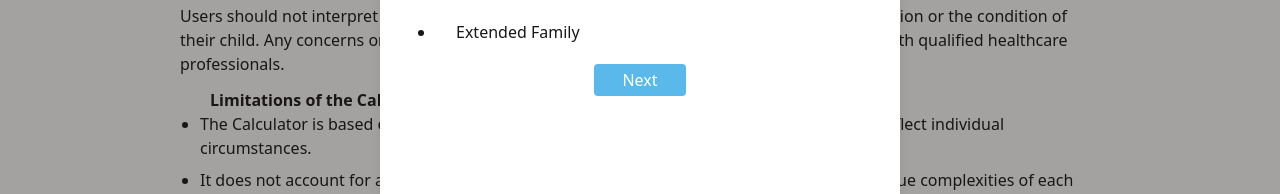
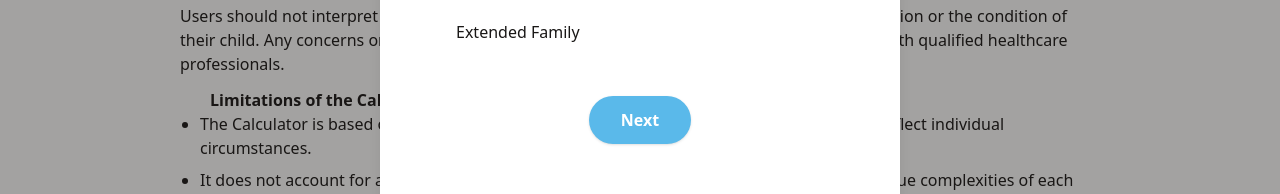
Before and after one commit to mhyneman8/heart-connected, a Next.js app: page /calculator in a window 1280 px wide. Both pictures are taken after a click on the button "Start the Risk Calculator". Shown: the part 832-1026 px from the top of the page. Built offline with nearby package versions, Linux system fonts and the light colour scheme.

Commit message:
pull out styles

```diff
--- a/components/Calc.tsx
+++ b/components/Calc.tsx
@@ -1,10 +1,12 @@
 import { ReactEventHandler, useState } from 'react';
 import RiskAnswer from '@/components/RiskAnswers';
 import calcQuestions from '@/content/calculatorQuestions';
+import styles from './styles.module.css';
 
 type Props = {
 	setShowCalculator: React.Dispatch<React.SetStateAction<boolean>>;
 };
+
 export default function Calc({ setShowCalculator }: Props) {
 	const [selectedAnswerIndex, setSelectedAnswerIndex] = useState<null | number>(null);
 	const [score, setScore] = useState<number>(0);
@@ -15,7 +17,7 @@ export default function Calc({ setShowCalculator }: Props) {
 	const questions = calcQuestions;
 	const { question, choices, questionNumber } = questions[activeQuestion];
 
-	const selectedAnswerStyles = 'bg-indigo border-purple w-fit px-5 mb-4 py-1 rounded hover:cursor-pointer';
+	const selectedAnswerStyles = 'bg-indigo border-purple w-fit px-5 mb-4 py-1 rounded-full hover:cursor-pointer';
 
 	const handleSelected = (value: number, index: number) => {
 		setSelectedAnswer(value);
@@ -43,6 +45,7 @@ export default function Calc({ setShowCalculator }: Props) {
 	};
 
 	const handleClose = () => {
+		console.log('clicked');
 		document.querySelector('body')!.style.overflow = 'auto';
 		setShowCalculator(false);
 	};
@@ -53,7 +56,7 @@ export default function Calc({ setShowCalculator }: Props) {
 			<div className='overflow-y-auto fixed max-w-[520px] inset-0 z-50 outline-none focus:outline-none border-0 my-10 mx-auto w-max-[500px] p-8 rounded-lg shadow-lg flex flex-col bg-white outline-none focus:outline-none'>
 				<button
 					className='absolute right-20'
-					onClick={() => handleClose}
+					onClick={() => handleClose()}
 				>
 					X
 				</button>
@@ -64,7 +67,7 @@ export default function Calc({ setShowCalculator }: Props) {
 						{/* Total (for testing purposes): {score} */}
 						<div className='w-full flex justify-center items-center mt-10'>
 							<button
-								className='text-white font-bold px-8 py-3 rounded-full m-auto bg-cyan shadow hover:shadow-lg outline-none focus:outline-none mb-4'
+								className={styles.primaryBtn}
 								onClick={() => startOver()}
 							>
 								Start Over
@@ -73,13 +76,13 @@ export default function Calc({ setShowCalculator }: Props) {
 					</div>
 				) : (
 					<div className=''>
-						{/* <button onClick={() => previousQuestion()}>
+						{/* <button className={styles.primaryBtn} onClick={() => previousQuestion()}>
                             Previous question
                         </button> */}
 
 						<div className='indent-0 font-bold text-xs mb-3'>Question {questionNumber} / 9</div>
 						<h2 className='indent-0 mb-4'>{question}</h2>
-						<ul className='list-disc indent-0 ml-6'>
+						<ul className='indent-0 ml-6'>
 							{choices.map((item, index) => (
 								<li
 									onClick={() => handleSelected(item[1], index)}
@@ -96,7 +99,7 @@ export default function Calc({ setShowCalculator }: Props) {
 							<button
 								onClick={() => onClickNext()}
 								disabled={selectedAnswerIndex === null}
-								className='bg-cyan py-1 px-7 text-white hover:opacity-8 rounded'
+								className={styles.primaryBtn}
 							>
 								{activeQuestion === questions.length - 1 ? 'Finish' : 'Next'}
 							</button>
--- a/components/styles.module.css
+++ b/components/styles.module.css
@@ -40,3 +40,21 @@
 	visibility: visible;
 	opacity: 1;
 }
+
+.primaryBtn {
+	color: white;
+	font-weight: bold;
+	padding: 0.75rem 2rem;
+	border-radius: 9999px;
+	margin: 2rem auto;
+	background-color: rgb(90 185 234);
+	--tw-shadow: 0 1px 3px 0 rgb(0 0 0 / 0.1), 0 1px 2px -1px rgb(0 0 0 / 0.1);
+	--tw-shadow-colored: 0 1px 3px 0 var(--tw-shadow-color), 0 1px 2px -1px var(--tw-shadow-color);
+	box-shadow: var(--tw-ring-offset-shadow, 0 0 #0000), var(--tw-ring-shadow, 0 0 #0000), var(--tw-shadow);
+	outline: none;
+}
+.primaryBtn:hover {
+	--tw-shadow: 0 10px 15px -3px rgb(0 0 0 / 0.1), 0 4px 6px -4px rgb(0 0 0 / 0.1);
+	--tw-shadow-colored: 0 10px 15px -3px var(--tw-shadow-color), 0 4px 6px -4px var(--tw-shadow-color);
+	box-shadow: var(--tw-ring-offset-shadow, 0 0 #0000), var(--tw-ring-shadow, 0 0 #0000), var(--tw-shadow);
+}
```
